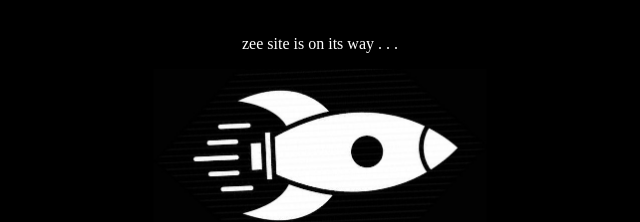
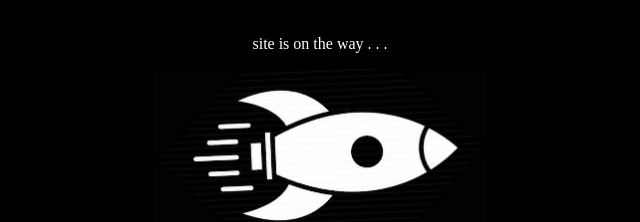
Before and after one commit to emerish/emerish.github.io, a plain HTML site: page index.html in a window 1280 px wide. Shown: the part 353-575 px from the top of the page, 320-960 px from the left. Drawn offline with Linux system fonts and the light colour scheme.

Commit message:
Update index.html

```diff
--- a/index.html
+++ b/index.html
@@ -16,7 +16,7 @@
   <img src="images/Final logo_white.png" style="width:50%" >
    <br>
    <br>
-   <p>zee site is on its way . . .</p>
+   <p>site is on the way . . .</p>
    <img src="images/Rocket_web.jpg" style="width:50%" >
    </div>
 
```
